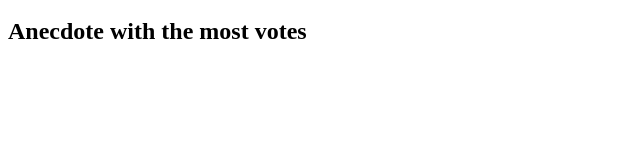
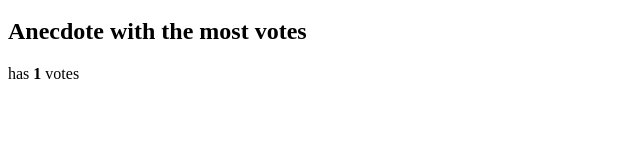
Before and after one commit to moyela/fullstackopen, a React (Create React App) app in the folder part01/: page / in a window 1280 px wide. Both pictures are taken after a click on the button "Vote". Shown: the part 127-282 px from the top of the page, without its empty margins (0-640 px from the left). Built offline with nearby package versions, Linux system fonts and the light colour scheme.

Commit message:
exercise 1.14

```diff
--- a/part01/src/App.js
+++ b/part01/src/App.js
@@ -59,7 +59,7 @@ const App = () => {
       <Button text='Click here to generate a random anecdote'
       handleClick={newAnecdote}/>
       <Button text='Vote' handleClick={voteForQuote}/>
-      <MostVotes clicks={clicks} anecdotes={anecdotes} selected={selected}/>
+      <MostVotes clicks={clicks} anecdotes={anecdotes} selected={selected} votes={votes}/>
     </>
   )
 }
@@ -100,16 +100,22 @@ const VoteCount = ({selected, number}) => {
   )
 }
 
-const MostVotes = ({clicks, anecdotes, selected}) => {
+const MostVotes = ({clicks, anecdotes, selected, votes}) => {
+
+  let firstPlace = Math.max(...votes)
+  let index = votes.indexOf(firstPlace)
   if (clicks > 0) {
     return (
       <>
         <h2>Anecdote with the most votes</h2>
         <div>
         <i>
-          {anecdotes[selected]}
+          {anecdotes[index]}
         </i>
       </div>
+      <p>
+        has <strong>{firstPlace}</strong> votes
+      </p>
       </>
     )
   }
```
